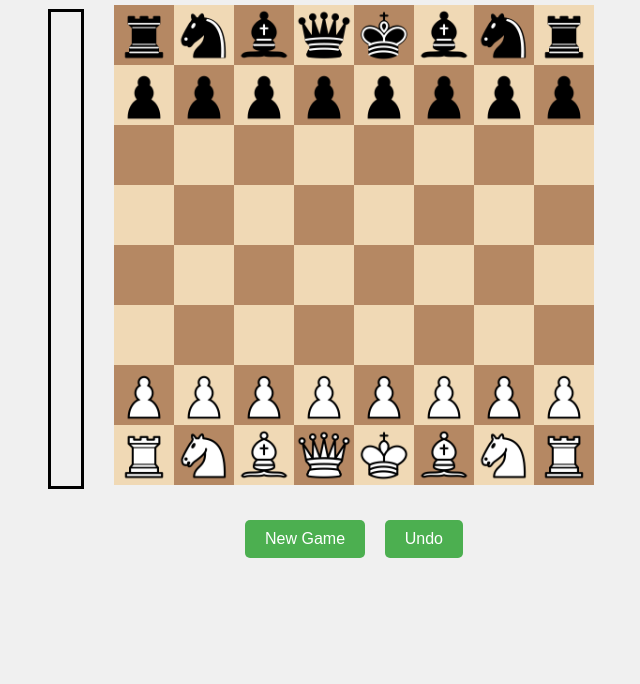
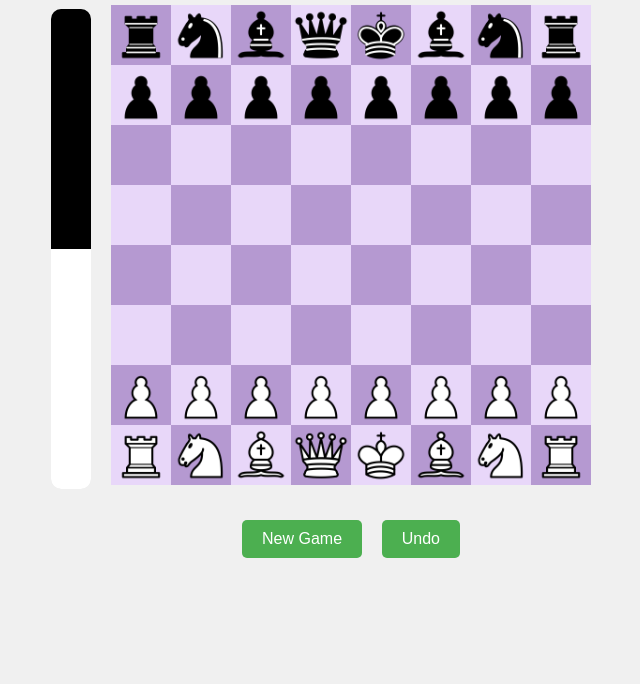
Before and after one commit to macrisconstantine/chess-app, a website: page public/index.html in a window 1280 px wide. Shown: the part 116-800 px from the top of the page, without its empty margins (319-959 px from the left). Drawn offline with Linux system fonts and the light colour scheme.

Commit message:
Change colors and polish eval bar appearance

```diff
--- a/public/index.html
+++ b/public/index.html
@@ -7,10 +7,11 @@
     <link rel="stylesheet" href="style.css">
 </head>
 <body>
-    <div id="evaluation-bar">
-        <div id="bar"></div>
-        <div id="score"></div>
+    <div id="evaluation-bar-container">
+        <div id="white-bar"></div>
+        <div id="black-bar"></div>
     </div>
+
 
 
     <!-- Wrapper for centering chessboard and buttons -->
--- a/public/script.js
+++ b/public/script.js
@@ -434,10 +434,40 @@ document.addEventListener("DOMContentLoaded", function () {
             console.error('Error:', error);
         });
 
-
-
     }
 
+    function updateEvaluationBar(scoreCp) {
+        const bar = document.getElementById('bar');
+        const scoreDisplay = document.getElementById('score');
+
+        // Define ranges
+        let color;
+        let position;
+
+        if (scoreCp < -200) {
+            color = 'red';
+            position = 0; // Fully to the left
+        } else if (scoreCp < 0) {
+            color = 'orange';
+            position = Math.floor(250 + (scoreCp / 200) * 250); // Map to the left side
+        } else if (scoreCp === 0) {
+            color = 'lightblue';
+            position = 250; // Center
+        } else if (scoreCp < 200) {
+            color = 'lightgreen';
+            position = Math.floor(250 + (scoreCp / 200) * 250); // Map to the right side
+        } else {
+            color = 'green';
+            position = 500; // Fully to the right
+        }
+
+        // Set the bar's width and color
+        bar.style.width = position + 'px';
+        bar.style.backgroundColor = color;
+
+        // Display the score
+        scoreDisplay.textContent = `${scoreCp} cp`;
+    }
 
     // Render the board
     function renderBoard() {
@@ -569,7 +599,9 @@ document.addEventListener("DOMContentLoaded", function () {
                             printPgn(piece, fromRow, fromCol, targetRow, targetCol, isCapture, promotion, isCastling);
                             // boardToFEN(board, currentPlayer);
                             checkForCheckmateOrStalemate();
-
+                            // Assuming you received the score from Stockfish
+                            const scoreCp = 271; // Example score from Stockfish
+                            updateEvaluationBar(scoreCp);
                         } else {
                             // console.log("Invalid move: King would be in check or move not valid");
                         }
--- a/public/style.css
+++ b/public/style.css
@@ -31,33 +31,46 @@ body {
     justify-content: center;
 }
 
-#evaluation-bar {
-    width: 30px;
-    height: 474px;
-    border: 3px solid #000;
-    /* position: relative; */
-    /* position: absolute; */
+#evaluation-bar-container {
+    width: 40px; /* Narrow bar like Chess.com */
+    height: 480px; /* Adjust the height as needed */
+    background-color: #ddd; /* Gray background */
+    /* border: 1px solid #000; */
+    position: relative;
+    border-radius: 10px;
+    margin-right: 20px;
+    margin-bottom: 70px;
+}
 
-    margin: 0 30px 70px 0;
-
+#white-bar {
+    background-color: #fff; /* White for advantage */
+    position: absolute;
+    bottom: 0;
+    width: 100%;
+    height: 50%; /* Default to 50%, neutral */
+    transition: height 0.5s;
+    border-radius: 0 0 10px 10px;
 
 }
 
-#bar {
-    height: 100%;
-    /* position: absolute; */
+#black-bar {
+    background-color: #000; /* Black for disadvantage */
+    position: absolute;
     top: 0;
-    left: 0;
-    transition: width 0.5s;
+    width: 100%;
+    height: 50%; /* Default to 50%, neutral */
+    transition: height 0.5s;
+    border-radius: 10px 10px 0 0;
+
 }
 
-#score {
+/* #score {
     position: absolute;
     top: 5px;
     left: 50%;
     transform: translateX(-50%);
     font-weight: bold;
-}
+} */
 
 /* Chessboard styling */
 #chessboard {
@@ -78,11 +91,11 @@ body {
 }
 
 .white {
-    background-color: #f0d9b5;
+    background-color: #e8d7f9;
 }
 
 .black {
-    background-color: #b58863;
+    background-color: #b599d1;
 }
 
 /* Style for chess piece images */
```
